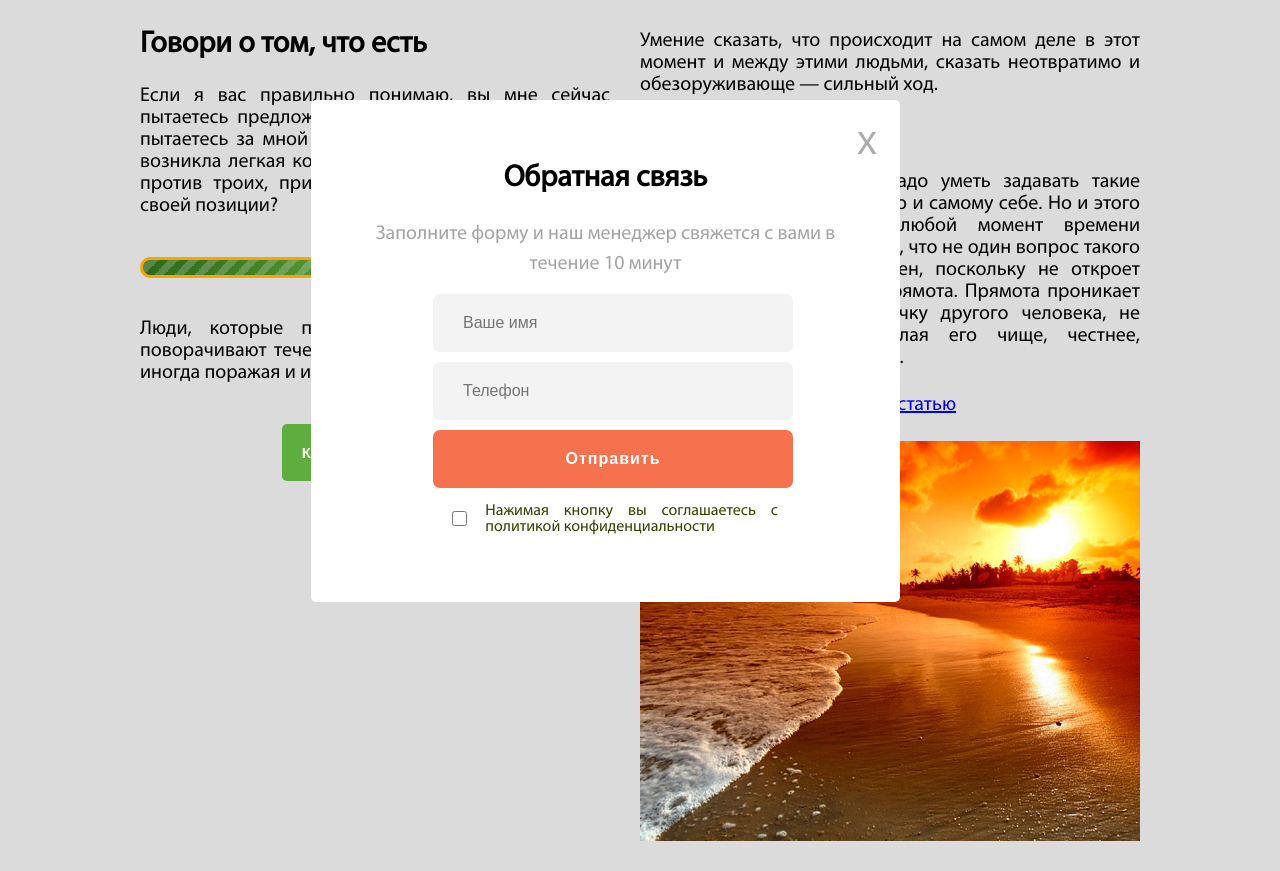
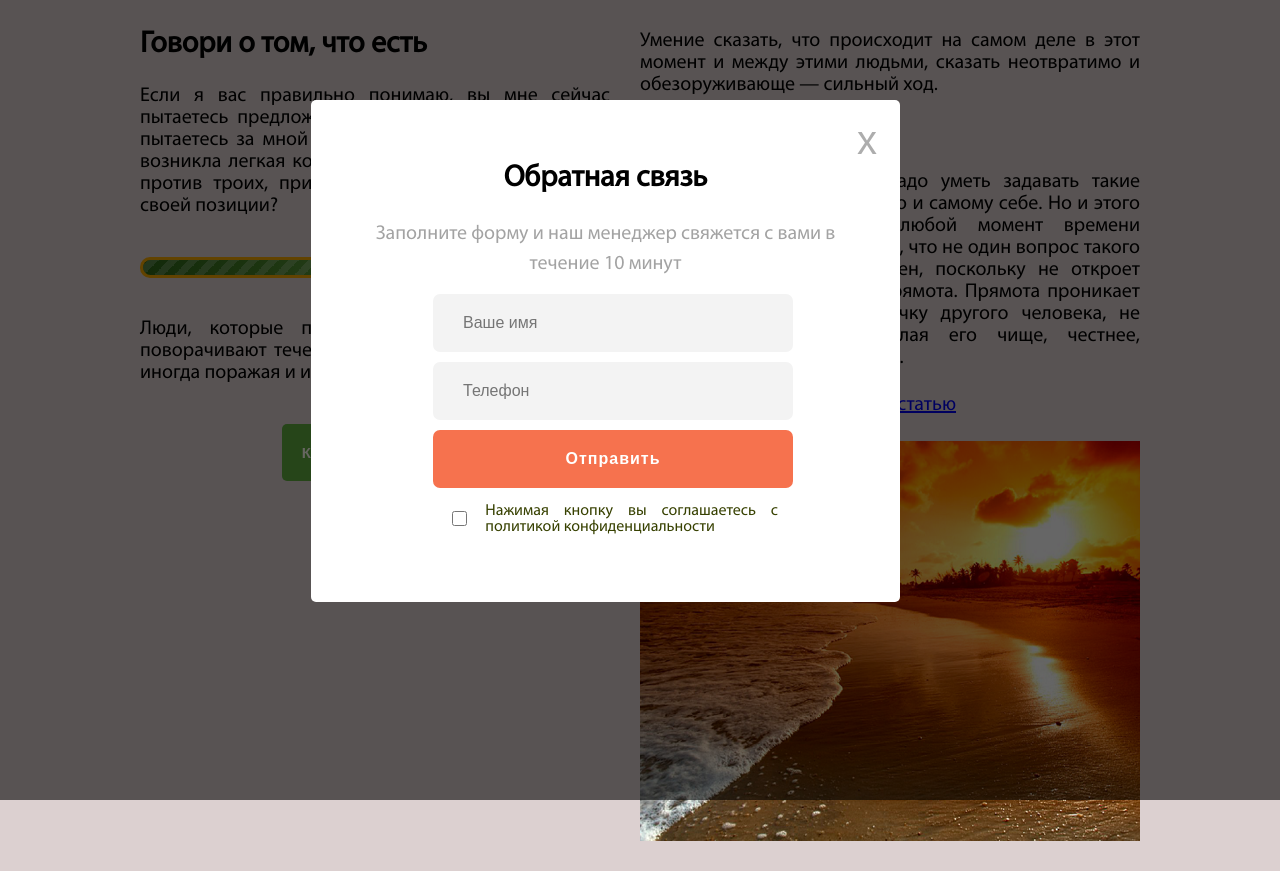
Before and after one commit to Madenityan/Test-task, a plain HTML site: page index.html in a window 1280 px wide. Both pictures are taken after a click on the button "КУПИТЬ В 1 КЛИК". After the commit the page ends 841 px from the top, so only its background shows below. Drawn offline with Linux system fonts and the light colour scheme.

Commit message:
added a background for the popup block

```diff
--- a/index.html
+++ b/index.html
@@ -38,6 +38,7 @@
                     </form>
                 </div>
             </div>
+            <div class="bg-modal"></div>
         </article>
     </div>
     <div class="column-right">
--- a/js/main.js
+++ b/js/main.js
@@ -12,9 +12,9 @@ $(".progress > span").each(function() {
 });
 
 $(".btn-form").on("click",function(){
-    $(".wrapper-form").fadeIn("slow");
+    $(".wrapper-form, .bg-modal").fadeIn("slow");
 });
 
 $(".close").on("click",function(){
-    $(".wrapper-form").fadeOut("slow");
+    $(".wrapper-form, .bg-modal").fadeOut("slow");
 });
--- a/styles/style.css
+++ b/styles/style.css
@@ -57,8 +57,8 @@ table {
 
 body {
     font-family: MariadPro-Regular;
-    background-color: #dbdbdb;
-    margin: 30px;
+    background-color: #dcd0d0;
+    margin-top: 30px;
 }
 
 .main-container {
@@ -179,7 +179,7 @@ body {
     display: none;
     border-radius: 5px;
     position: absolute;
-    z-index: 1;
+    z-index: 20;
     top: 50%;
     left: 50%;
     margin-left: -329px;
@@ -323,3 +323,15 @@ body {
     width: 500px;
     height: 400px;
 }
+
+.bg-modal {
+    display: none;
+    position: absolute;
+    z-index: 1;
+    opacity: 0.6;
+    background: #000;
+    top: 0;
+    bottom: 0;
+    left: 0;
+    right: 0;
+}
```
